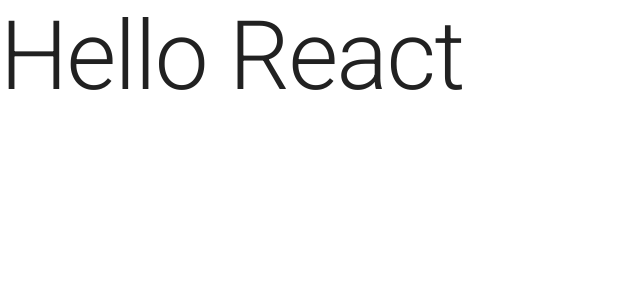
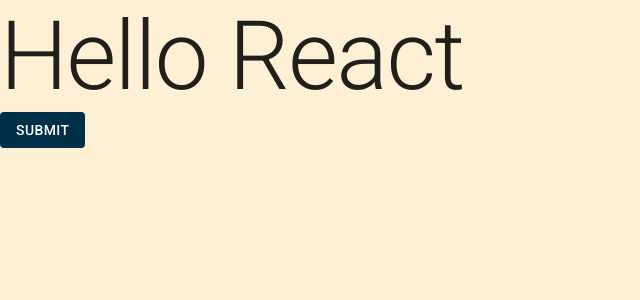
Before and after one commit to amoljagtap17/2024-react-shopping-app, a React (Vite) app: page / in a window 1280 px wide. Shown: the top 300 px of the page, without its empty margins (0-640 px from the left). Built offline with nearby package versions, Linux system fonts and the light colour scheme.

Commit message:
react-shopping-app: add mui theme

```diff
--- a/src/App.tsx
+++ b/src/App.tsx
@@ -1,5 +1,12 @@
-import { Typography } from "@mui/material";
+import { Button, Typography } from "@mui/material";
 
 export function App() {
-  return <Typography variant="h1">Hello React</Typography>;
+  return (
+    <>
+      <Typography variant="h1">Hello React</Typography>
+      <Button variant="contained" color="primary">
+        Submit
+      </Button>
+    </>
+  );
 }
--- a/src/app/mui/theme.tsx
+++ b/src/app/mui/theme.tsx
@@ -3,22 +3,53 @@
 import "@fontsource/roboto/500.css";
 import "@fontsource/roboto/700.css";
 
-import { red } from "@mui/material/colors";
-import { createTheme } from "@mui/material/styles";
+import { createTheme, responsiveFontSizes } from "@mui/material/styles";
 
-const theme = createTheme({
+let theme = createTheme({
   cssVariables: true,
   palette: {
     primary: {
-      main: "#556cd6",
+      main: "#003049",
     },
     secondary: {
-      main: "#19857b",
+      main: "#669bbc",
     },
     error: {
-      main: red.A400,
+      main: "#c1121f",
+    },
+    background: {
+      default: "#fdf0d5",
+      paper: "#fdf0d5",
+    },
+  },
+  components: {
+    MuiButtonBase: {
+      defaultProps: {
+        disableRipple: true,
+        disableTouchRipple: true,
+        focusRipple: false,
+      },
+    },
+    MuiIconButton: {
+      defaultProps: {
+        disableRipple: true,
+        disableTouchRipple: true,
+        focusRipple: false,
+        disableFocusRipple: true,
+      },
+    },
+    MuiButton: {
+      defaultProps: {
+        disableFocusRipple: true,
+        disableTouchRipple: true,
+        focusRipple: false,
+        disableRipple: true,
+        disableElevation: true,
+      },
     },
   },
 });
 
-export default theme;
+theme = responsiveFontSizes(theme);
+
+export { theme };
--- a/src/app/providers/index.tsx
+++ b/src/app/providers/index.tsx
@@ -1,6 +1,6 @@
 import { CssBaseline } from "@mui/material";
 import { ThemeProvider } from "@mui/material/styles";
-import theme from "app/mui/theme";
+import { theme } from "app/mui/theme";
 
 interface IAppProviderProps {
   children: React.ReactNode;
```
